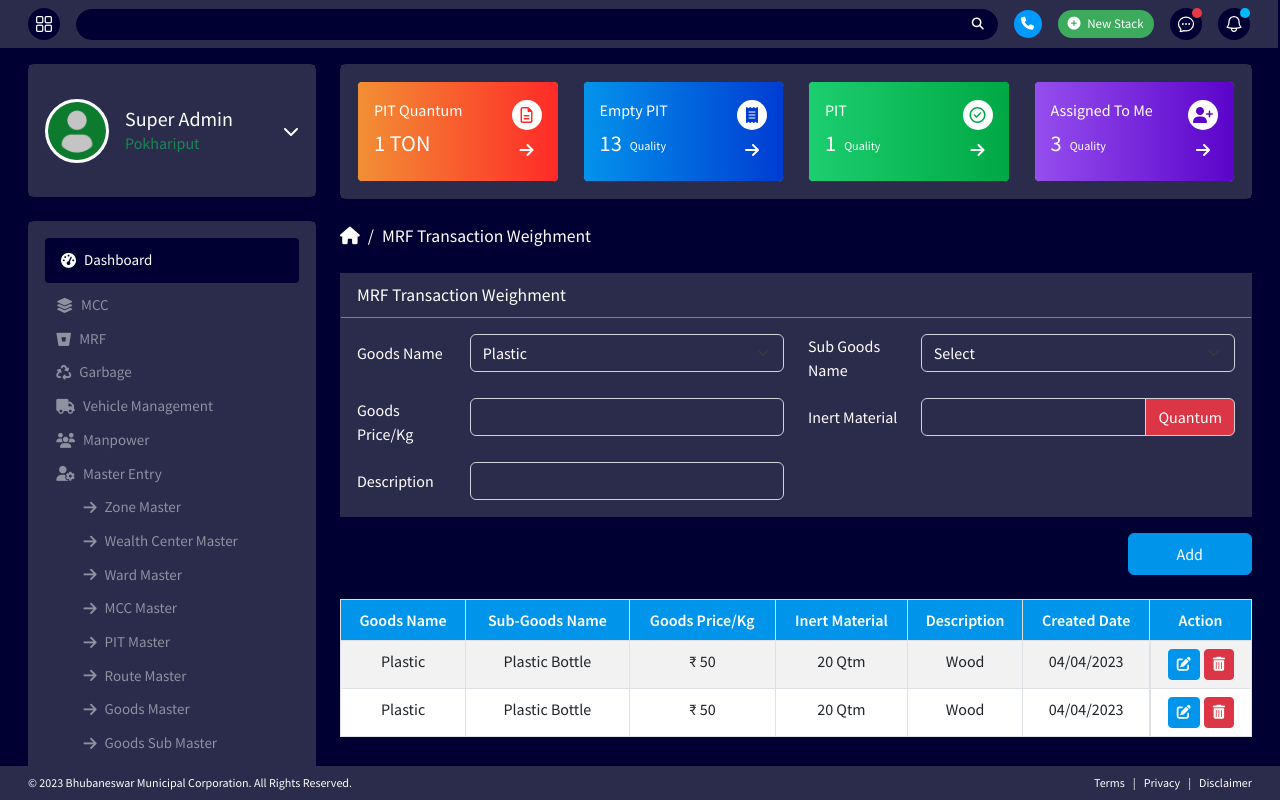
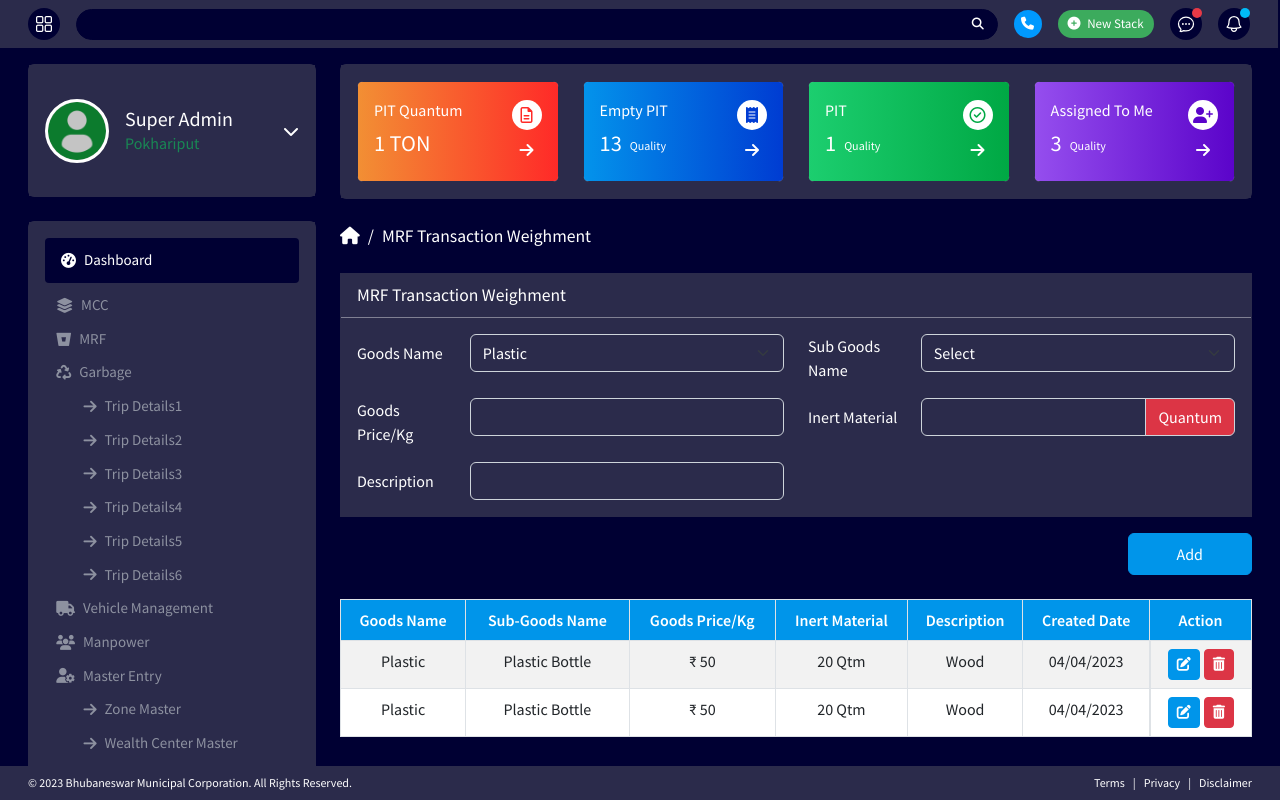
Before and after one commit to Absec-lab/BMC_Web, an Angular app: page /superadmin/mrf in a window 1280 px wide. Shown: the top 800 px of the page. Built offline with nearby package versions, Linux system fonts and the light colour scheme.

Commit message:
sidebar changed

```diff
--- a/src/app/superadmin/common/sidebar/sidebar.component.html
+++ b/src/app/superadmin/common/sidebar/sidebar.component.html
@@ -37,10 +37,36 @@
 			<i class="fa-brands fa-bitbucket"></i>
 			<span>MRF</span>
 		</a>
-		<a routerLink="/superadmin/garbage" class="sidebar-link">
+		<a class="sidebar-link" data-bs-toggle="collapse" href="#collapseSidebarGarbageLinks" role="button" aria-expanded="true" aria-controls="collapseSidebarMasterEntryLinks">
 			<i class="fa-solid fa-recycle"></i>
 			<span>Garbage</span>
 		</a>
+		<div class="sidebar-sub-menu collapse show" id="collapseSidebarGarbageLinks">
+			<a routerLink="/superadmin/zone-master" class="sidebar-link">
+				<i class="fa-solid fa-arrow-right"></i>
+				<span>Trip Details1</span>
+			</a>
+			<a routerLink="/superadmin/wealth-center-master" class="sidebar-link">
+				<i class="fa-solid fa-arrow-right"></i>
+				<span>Trip Details2</span>
+			</a>
+			<a routerLink="/superadmin/ward-master" class="sidebar-link">
+				<i class="fa-solid fa-arrow-right"></i>
+				<span>Trip Details3</span>
+			</a>
+			<a routerLink="/superadmin/mcc-master" class="sidebar-link">
+				<i class="fa-solid fa-arrow-right"></i>
+				<span>Trip Details4</span>
+			</a>
+			<a routerLink="/superadmin/pit-master" class="sidebar-link">
+				<i class="fa-solid fa-arrow-right"></i>
+				<span>Trip Details5</span>
+			</a>
+			<a routerLink="/superadmin/route-master" class="sidebar-link">
+				<i class="fa-solid fa-arrow-right"></i>
+				<span>Trip Details6</span>
+			</a>
+		</div>
 		<a routerLink="" class="sidebar-link">
 			<i class="fa-solid fa-truck"></i>
 			<span>Vehicle Management</span>
```
